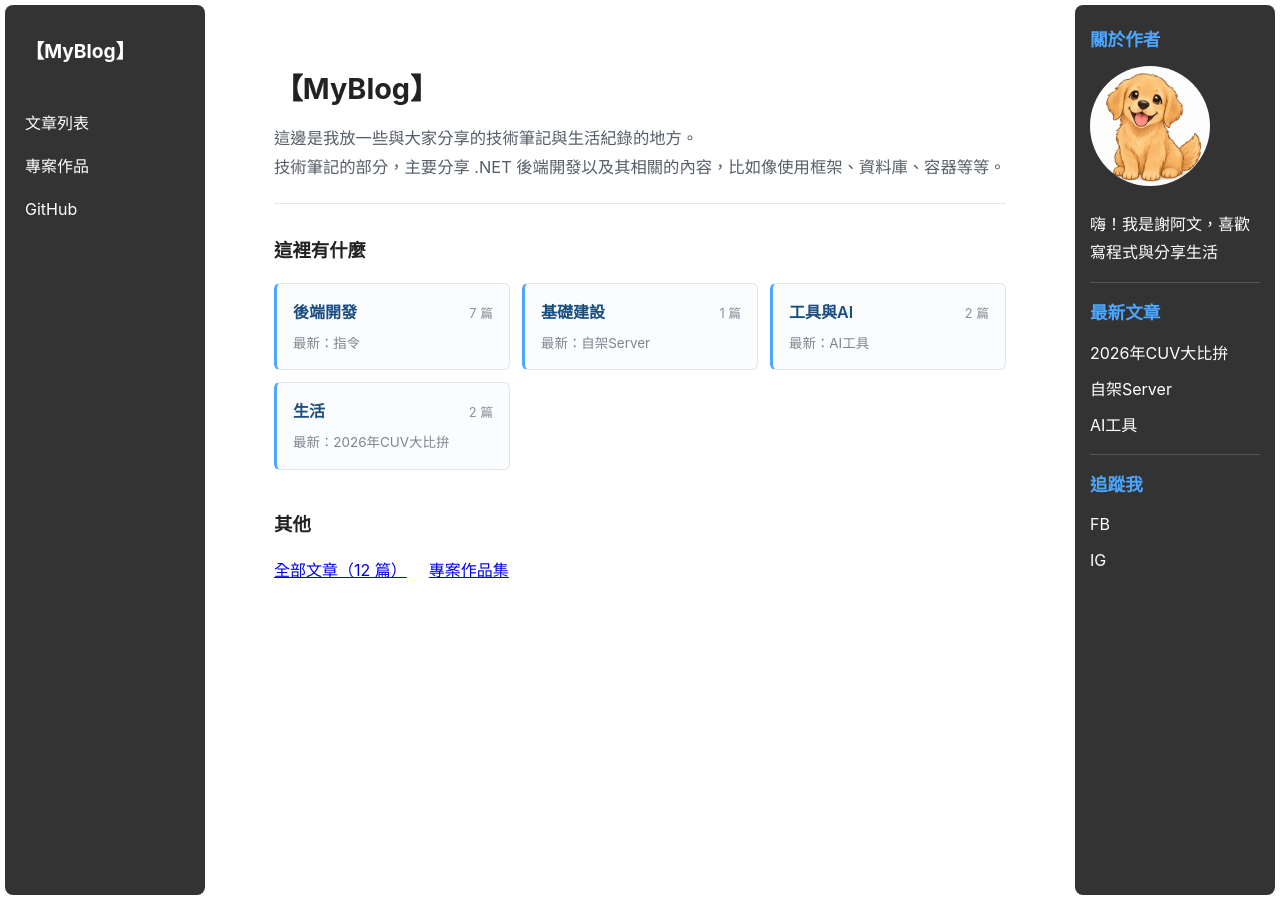
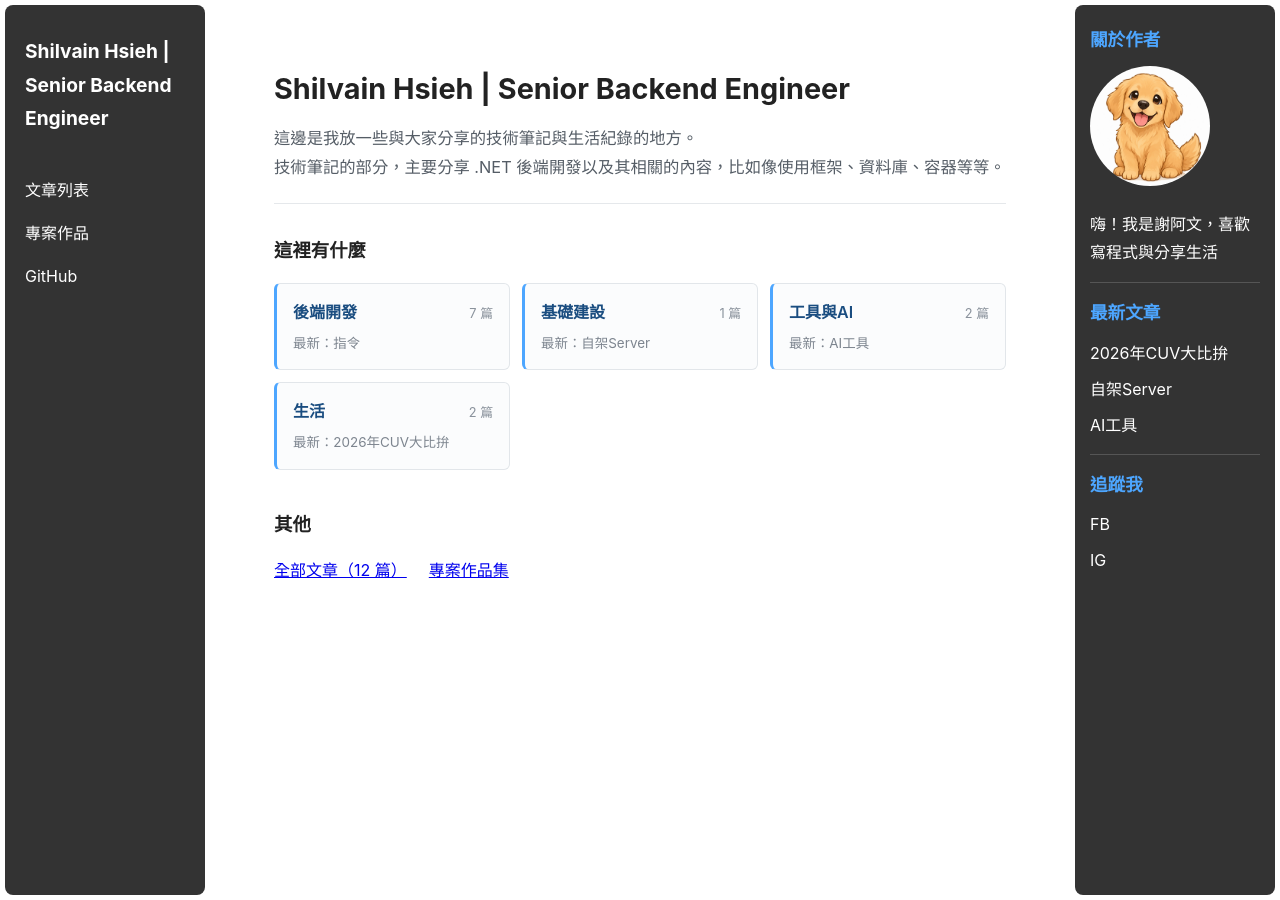
Before and after one commit to a5108ww/a5108ww.github.io, a Jekyll site: the page built from index.md, in a window 1280 px wide. Built offline with Jekyll 4.4.1, drawn with Linux system fonts in a browser that asks for light colours.

Commit message:
修改 page title

```diff
--- a/_config.yml
+++ b/_config.yml
@@ -6,7 +6,7 @@ author:
     - label: "GitHub"
       icon: "fab fa-fw fa-github"
       url: "https://github.com"
-title: "【MyBlog】"
+title: "Shilvain Hsieh | Senior Backend Engineer"
 
 # 分享連結時的預設描述與縮圖，頁面沒有自己的 description / image 時就用這一份。
 # image 需為 jpg/png：各平台的分享卡片不吃 .ico，favicon 用的 avatar.ico 無法共用。
```
Also changed, not shown: index.md (+0 -1 lines).
